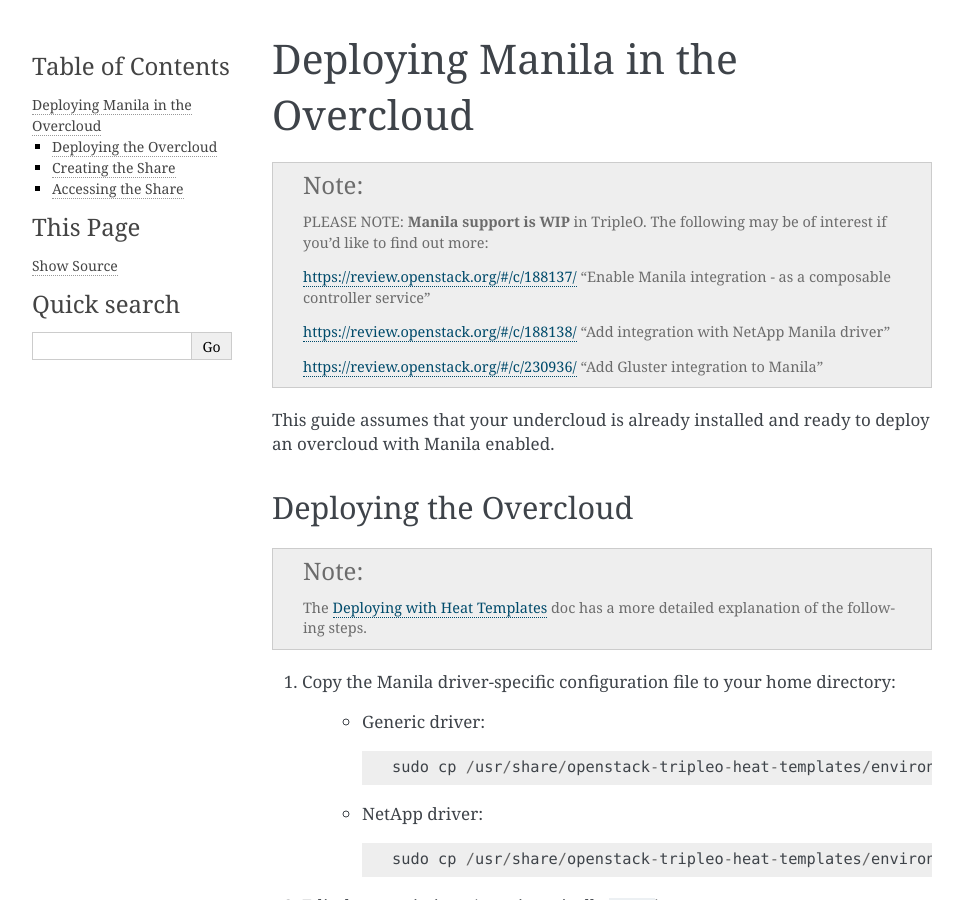
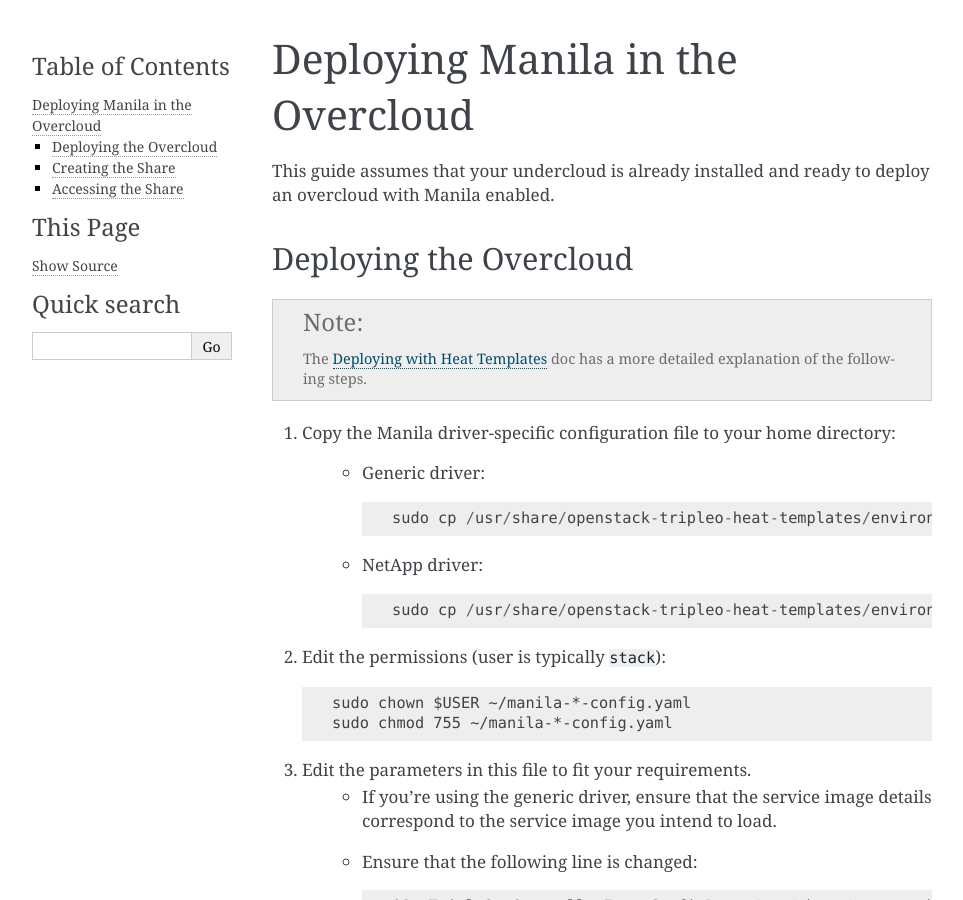
Before and after one commit to openstack-archive/tripleo-docs, a Sphinx documentation site: the page built from doc/source/advanced_deployment/deploy_manila.rst, in a window 1280 px wide and 900 px high. Shown: the whole window, without its empty margins (148-1111 px from the left). Built offline with Sphinx 7.4.7, drawn with Linux system fonts in a browser that asks for light colours.

Commit message:
Remove WIP message
Manila is no longer a WIP as of Newton so remove this
from the docs

Change-Id: Iea9c97ff46b6324cfb6c699cadb0480b0b8f9bc1

```diff
--- a/doc/source/advanced_deployment/deploy_manila.rst
+++ b/doc/source/advanced_deployment/deploy_manila.rst
@@ -1,23 +1,5 @@
 Deploying Manila in the Overcloud
 =================================
-
-.. note::
-
-    PLEASE NOTE: **Manila support is WIP** in TripleO. The following
-    may be of interest if you'd like to find out more:
-
-    `https://review.openstack.org/#/c/188137/`_ "Enable Manila integration - as a composable controller service"
-
-    `https://review.openstack.org/#/c/188138/`_ "Add integration with NetApp Manila driver"
-
-    `https://review.openstack.org/#/c/230936/`_ "Add Gluster integration to Manila"
-
-
-
-.. _https://review.openstack.org/#/c/188137/: https://review.openstack.org/#/c/188137/
-.. _https://review.openstack.org/#/c/188138/: https://review.openstack.org/#/c/188138/
-.. _https://review.openstack.org/#/c/230936/: https://review.openstack.org/#/c/230936/
-
 
 This guide assumes that your undercloud is already installed and ready to
 deploy an overcloud with Manila enabled.
```
